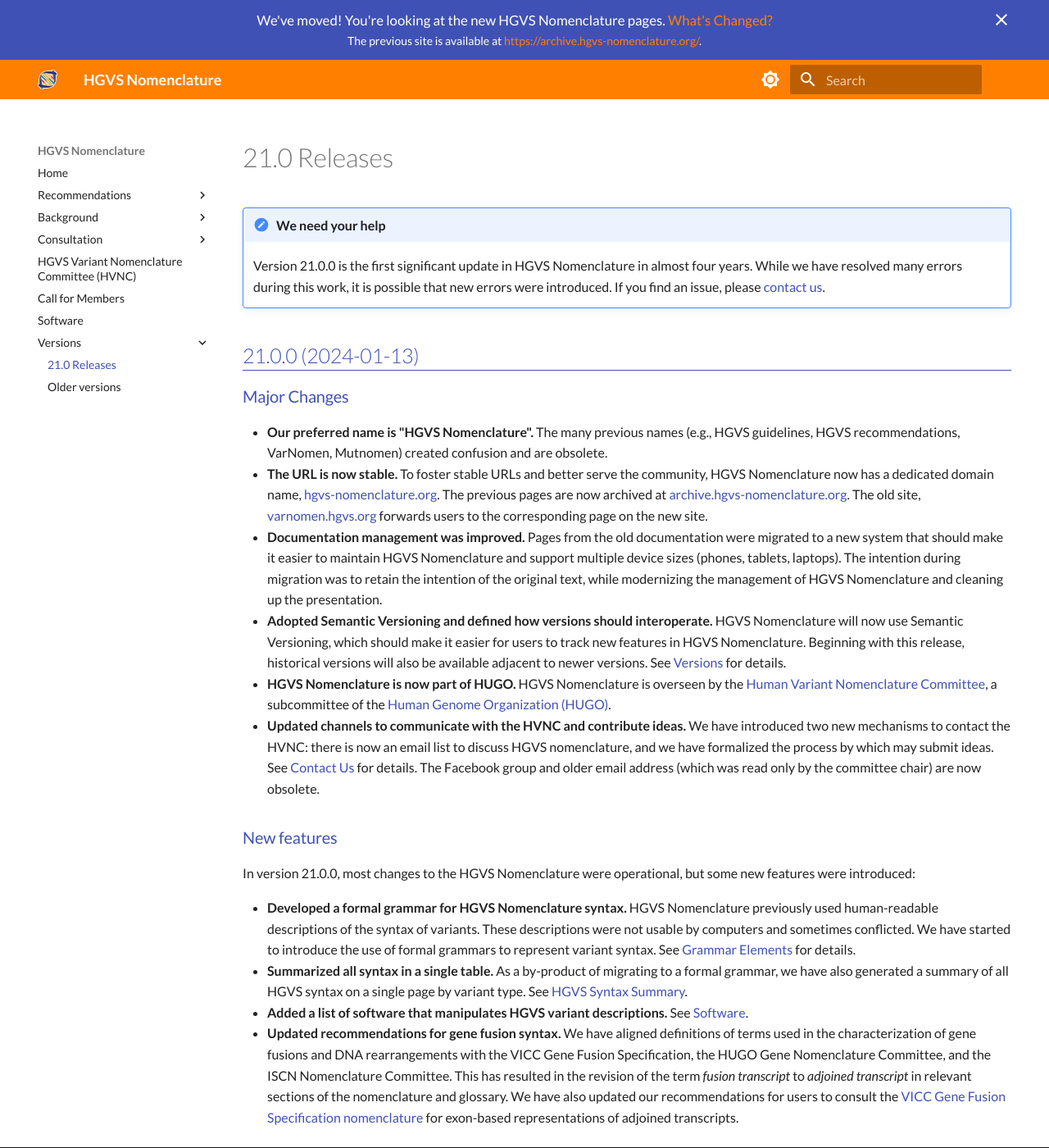
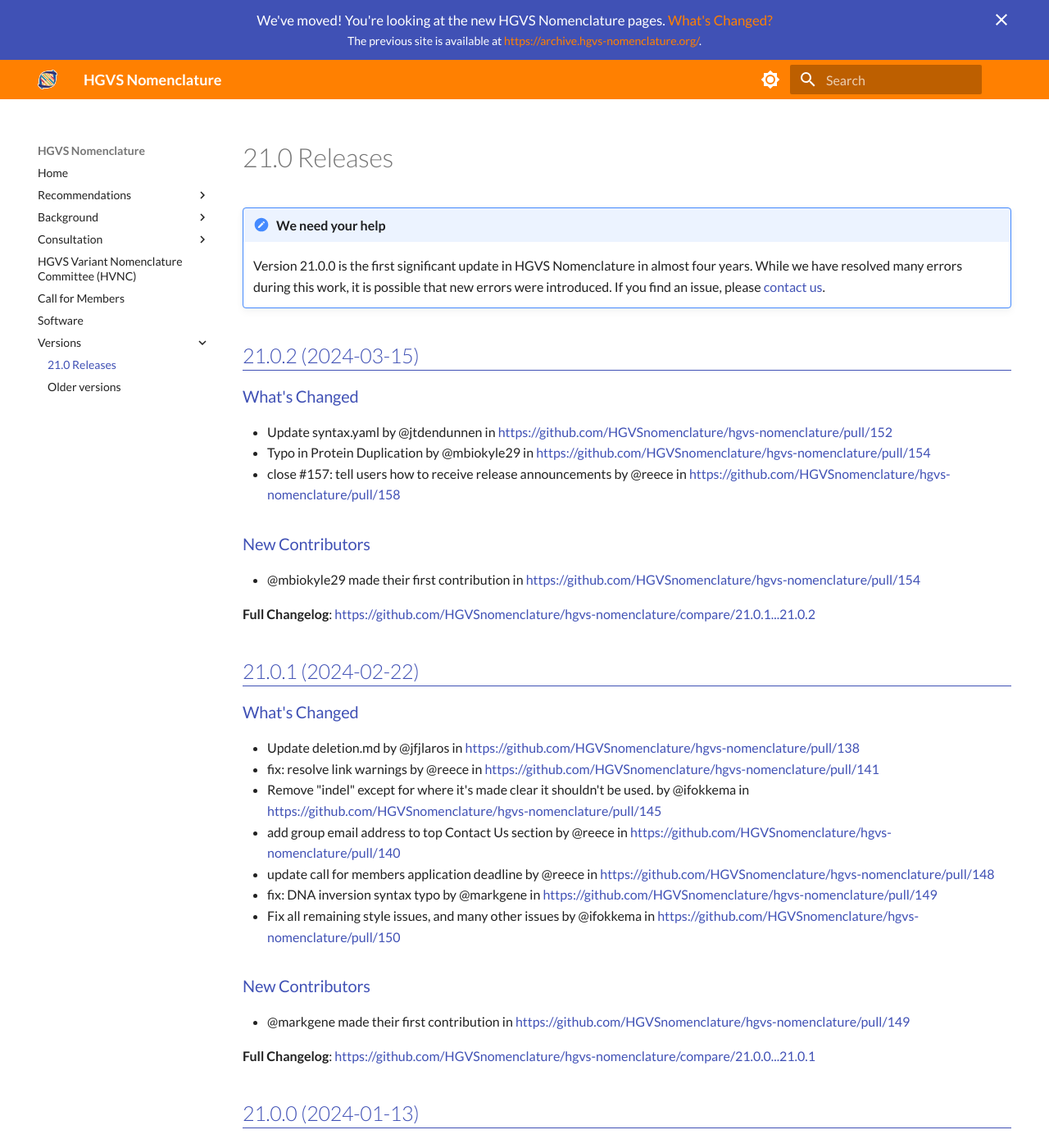
Before and after one commit to HGVSnomenclature/hgvs-nomenclature, an MkDocs documentation site: the page built from docs/versions/21.0.md, in a window 1280 px wide and 1400 px high. Shown: the whole window at 82% size. Built offline with MkDocs 1.6.1 and Material for MkDocs 9.7.7, drawn with Linux system fonts in a browser that asks for light colours.

Commit message:
Update release notes (#164)
* update 21.0 release notes for 21.0.1 and .2 releases

* add release details to notes

* render bare urls

* remove T... of iso8601 timestamps

```diff
--- a/docs/versions/21.0.md
+++ b/docs/versions/21.0.md
@@ -3,8 +3,36 @@
 !!! note "We need your help"
 
     Version 21.0.0 is the first significant update in HGVS Nomenclature in almost four years.
-    While we have resolved many errors during this work, it is possible that new errors were introduced.
-    If you find an issue, please [contact us](../index.md#contact-us).
+    While we have resolved many errors during this work, it is possible that new errors were introduced. If you find an issue, please [contact us](../index.md#contact-us).
+
+
+## 21.0.2 (2024-03-15)
+
+### What's Changed
+* Update syntax.yaml by @jtdendunnen in https://github.com/HGVSnomenclature/hgvs-nomenclature/pull/152
+* Typo in Protein Duplication by @mbiokyle29 in https://github.com/HGVSnomenclature/hgvs-nomenclature/pull/154
+* close #157: tell users how to receive release announcements by @reece in https://github.com/HGVSnomenclature/hgvs-nomenclature/pull/158
+
+### New Contributors
+* @mbiokyle29 made their first contribution in https://github.com/HGVSnomenclature/hgvs-nomenclature/pull/154
+
+**Full Changelog**: https://github.com/HGVSnomenclature/hgvs-nomenclature/compare/21.0.1...21.0.2
+
+## 21.0.1 (2024-02-22)
+
+### What's Changed
+* Update deletion.md by @jfjlaros in https://github.com/HGVSnomenclature/hgvs-nomenclature/pull/138
+* fix: resolve link warnings by @reece in https://github.com/HGVSnomenclature/hgvs-nomenclature/pull/141
+* Remove "indel" except for where it's made clear it shouldn't be used. by @ifokkema in https://github.com/HGVSnomenclature/hgvs-nomenclature/pull/145
+* add group email address to top Contact Us section by @reece in https://github.com/HGVSnomenclature/hgvs-nomenclature/pull/140
+* update call for members application deadline by @reece in https://github.com/HGVSnomenclature/hgvs-nomenclature/pull/148
+* fix: DNA inversion syntax typo by @markgene in https://github.com/HGVSnomenclature/hgvs-nomenclature/pull/149
+* Fix all remaining style issues, and many other issues by @ifokkema in https://github.com/HGVSnomenclature/hgvs-nomenclature/pull/150
+
+### New Contributors
+* @markgene made their first contribution in https://github.com/HGVSnomenclature/hgvs-nomenclature/pull/149
+
+**Full Changelog**: https://github.com/HGVSnomenclature/hgvs-nomenclature/compare/21.0.0...21.0.1
 
 ## 21.0.0 (2024-01-13)
 
--- a/mkdocs.yml
+++ b/mkdocs.yml
@@ -8,37 +8,38 @@
 # strict: true
 
 plugins:
-  - awesome-pages
-  - markdown-exec
-  - search
-  - table-reader
-  - macros # must be after table-reader
+- awesome-pages
+- markdown-exec
+- search
+- table-reader
+- macros # must be after table-reader
 
 hooks:
-  - hooks.py
+- hooks.py
 
 markdown_extensions:
-  - abbr
-  - admonition
-  - attr_list
-  - def_list
-  - markdown_captions
-  - pymdownx.details
-  - pymdownx.superfences
-  - toc:
-      permalink: "#"
-      toc_depth: 1
+- abbr
+- admonition
+- attr_list
+- def_list
+- markdown_captions
+- pymdownx.details
+- pymdownx.magiclink
+- pymdownx.superfences
+- toc:
+    permalink: "#"
+    toc_depth: 1
 
 extra:
   analytics:
     provider: google
     property: G-EJ2MT1N34E
   social:
-    - icon: fontawesome/brands/github
-      link: https://github.com/HGVSNomenclature/hgvs-nomenclature
+  - icon: fontawesome/brands/github
+    link: https://github.com/HGVSNomenclature/hgvs-nomenclature
 
 extra_css:
-  - stylesheets/extra.css
+- stylesheets/extra.css
 
 # enabling strict above (or mkdocs build --strict) causes warnings to become fatal
 validation:
@@ -51,31 +52,31 @@
   custom_dir: overrides
 
   features:
-    - announce.dismiss
-    - navigation.indexes # enable section-level pages
-    - navigation.instant # single-page app
-    - navigation.tracking # add section fragment to URL
-    - search.highlight # highlight search terms in pages
-    - toc.follow # toc follows scroll
-    - toc.integrate # integrate page headings into toc
+  - announce.dismiss
+  - navigation.indexes # enable section-level pages
+  - navigation.instant # single-page app
+  - navigation.tracking # add section fragment to URL
+  - search.highlight # highlight search terms in pages
+  - toc.follow # toc follows scroll
+  - toc.integrate # integrate page headings into toc
   # Tabs are nice, but apparently remove the side nav
   # - navigation.tabs
   # - navigation.tabs.sticky
 
   palette:
-    # Palette toggle for light mode
-    - media: "(prefers-color-scheme: light)"
-      scheme: hvnc
-      toggle:
-        icon: material/brightness-7
-        name: Switch to dark mode
+  # Palette toggle for light mode
+  - media: "(prefers-color-scheme: light)"
+    scheme: hvnc
+    toggle:
+      icon: material/brightness-7
+      name: Switch to dark mode
 
-    # Palette toggle for dark mode
-    - media: "(prefers-color-scheme: dark)"
-      scheme: slate
-      toggle:
-        icon: material/brightness-4
-        name: Switch to light mode
+  # Palette toggle for dark mode
+  - media: "(prefers-color-scheme: dark)"
+    scheme: slate
+    toggle:
+      icon: material/brightness-4
+      name: Switch to light mode
 
   font:
     text: Lato
@@ -87,8 +88,8 @@
 #   test/*
 
 watch:
-  - bin
-  - lib
-  - overrides
-  - overrides/partials
-  - hooks.py
+- bin
+- lib
+- overrides
+- overrides/partials
+- hooks.py
--- a/requirements.txt
+++ b/requirements.txt
@@ -16,4 +16,5 @@
 mkdocs-multirepo-plugin
 mkdocs-table-reader-plugin
 pre-commit
+pymdown-extensions
 pyyaml
```
